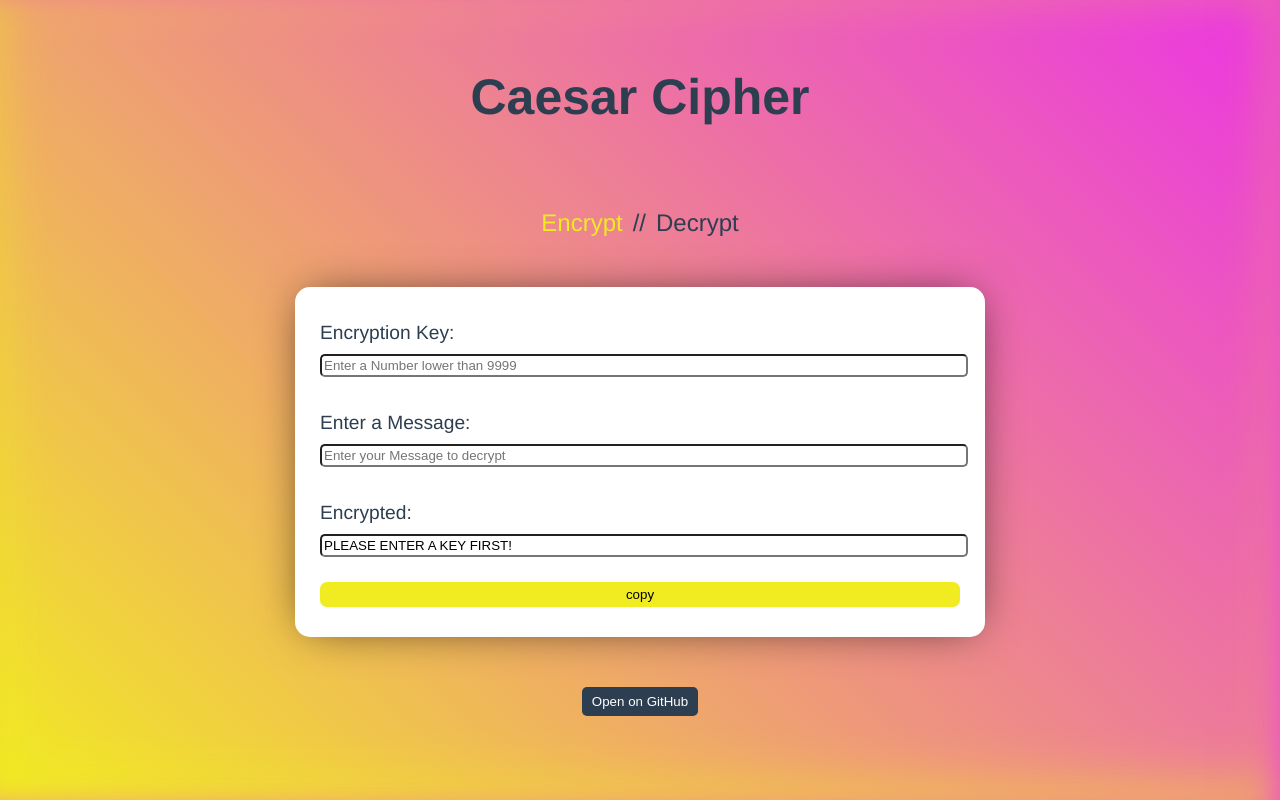
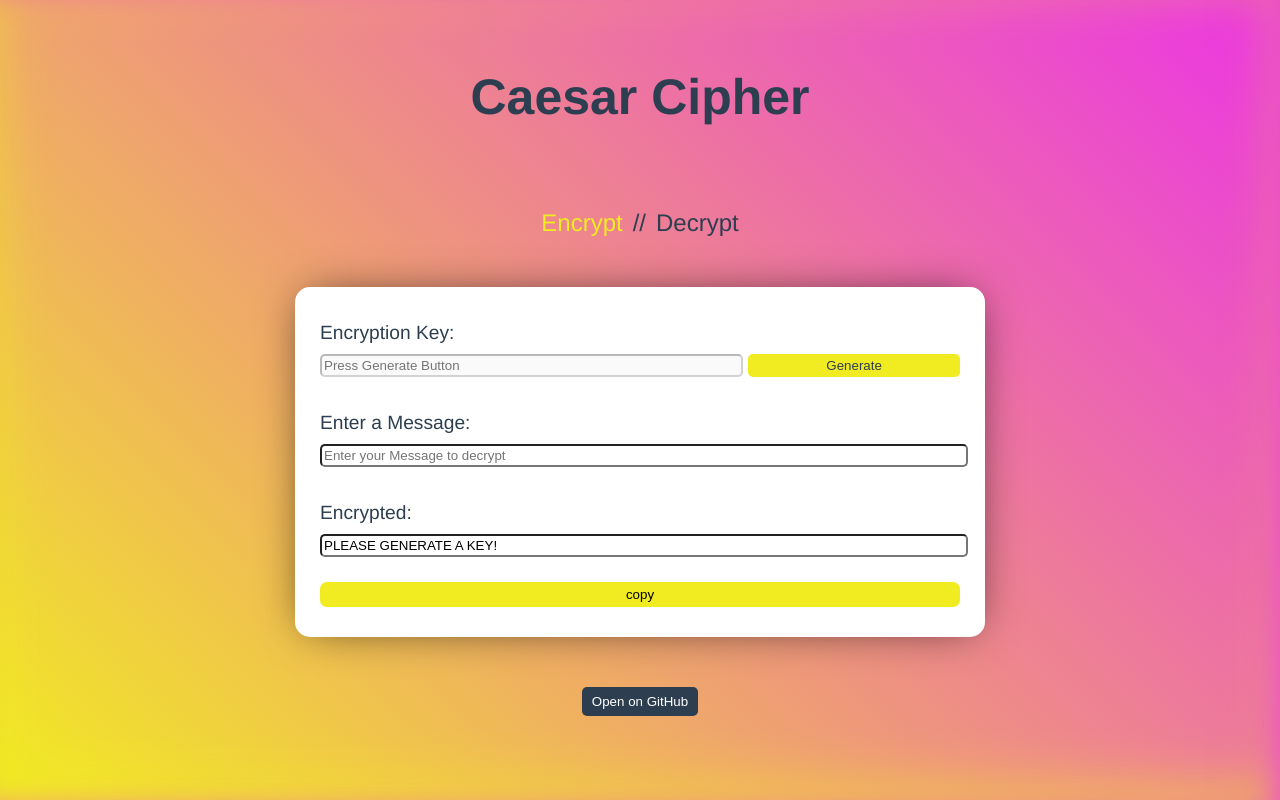
Before and after one commit to ayruun/caesar-cipher, a Vue app: page / in a window 1280 px wide. Both pictures are taken after a click on the element "Encrypt". Built offline with nearby package versions, Linux system fonts and the light colour scheme.

Commit message:
add keygen

```diff
--- a/src/components/TabEncrypt.vue
+++ b/src/components/TabEncrypt.vue
@@ -1,7 +1,10 @@
 <template>
   <div class="tab-encrypt">
     <p class="headlines">Encryption Key:</p>
-    <input inputmode="numeric" v-model="inputKey" placeholder="Enter a Number lower than 9999">
+    <div class="generator">
+      <input v-model="inputKey" placeholder="Press Generate Button" disabled>
+      <button id="key-btn" @click="generateKey">Generate</button>
+    </div>
 
     <p class="headlines">Enter a Message:</p>
     <input v-model="inputMessage" placeholder="Enter your Message to decrypt">
@@ -26,9 +29,7 @@ export default {
   methods: {
     encrypt(input) {
       if (!parseInt(this.inputKey)) {
-        return "PLEASE ENTER A KEY FIRST!";
-      } else if (parseInt(this.inputKey) > 9999) {
-        return "Key has to be lower than 9999";
+        return "PLEASE GENERATE A KEY!";
       }
 
       this.encryptedMessage = input
@@ -51,6 +52,11 @@ export default {
       let strToFocus = document.querySelector("#focus-msg");
       strToFocus.setAttribute("type", "text");
       strToFocus.select();
+    },
+    generateKey() {
+      let min = 100;
+      let max = 9999;
+      this.inputKey = Math.floor(Math.random() * (max - min) + min);
     }
   }
 };
@@ -69,4 +75,22 @@ export default {
 #copy-btn:hover {
   background-color: var(--pink);
 }
+
+.generator {
+  display: flex;
+}
+
+#key-btn {
+  height: 23px;
+  width: 50%;
+  border: none;
+  margin-left: 5px;
+  border-radius: 5px;
+  color: var(--primary);
+  background-color: var(--yellow);
+}
+
+#key-btn:hover {
+  background-color: var(--pink);
+}
 </style>
--- a/src/components/TabHowTo.vue
+++ b/src/components/TabHowTo.vue
@@ -3,7 +3,7 @@
     <h2>How to use:</h2>
     <p>
       <b>Encrypt:</b>
-      <br />Select the "Encrypt" Tab. Enter a number lower than 9999 as a personal key. Then enter the message you want to encrypt. Copy the encrypted message. Sending the key and encrypted message seperately is recommended.
+      <br />Select the "Encrypt" Tab. Generate a personal key. Then enter the message you want to encrypt. Copy the encrypted message. Sending the key and encrypted message seperately is recommended.
     </p>
     <p>
       <b>Decrypt:</b>
@@ -25,7 +25,7 @@ export default {};
 
 .how-to h2 {
   align-self: center;
-  margin: 15px 0;
+  margin: 0;
 }
 
 .how-to p {
@@ -38,7 +38,6 @@ export default {};
   .how-to h2 {
     font-size: 18px;
     align-self: center;
-    margin: 10px 0;
   }
 
   .how-to p {
```
